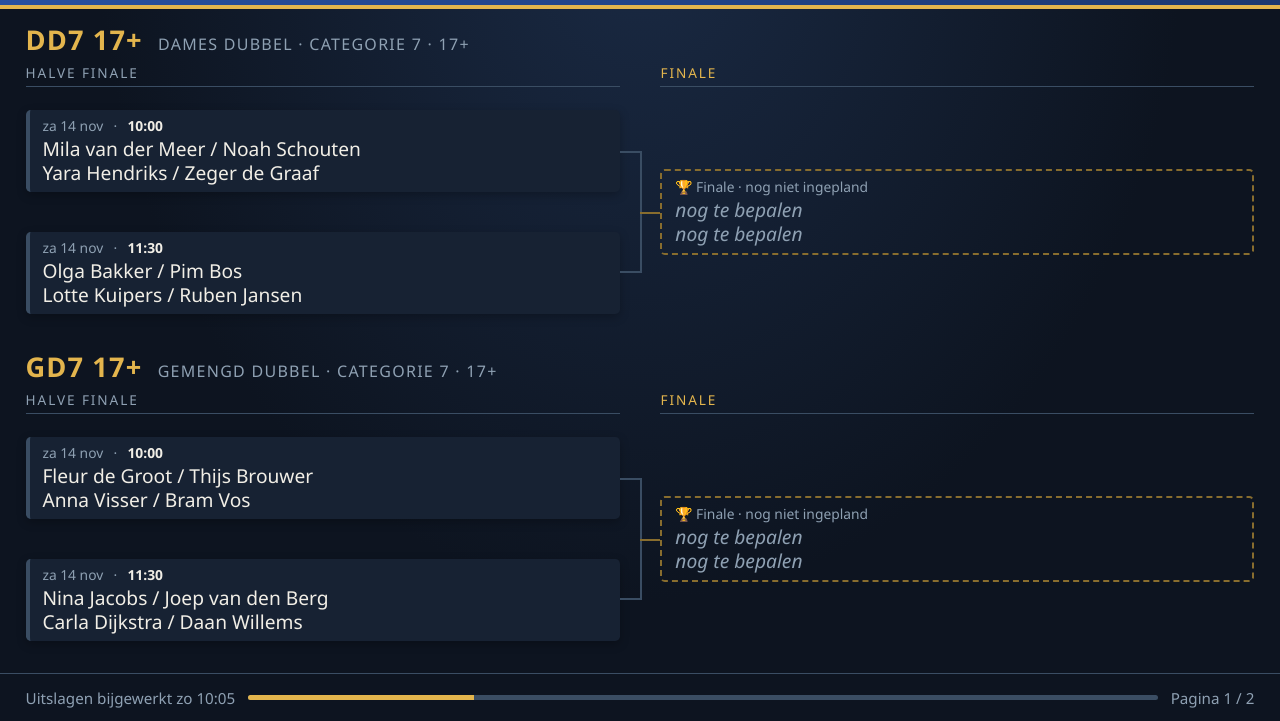
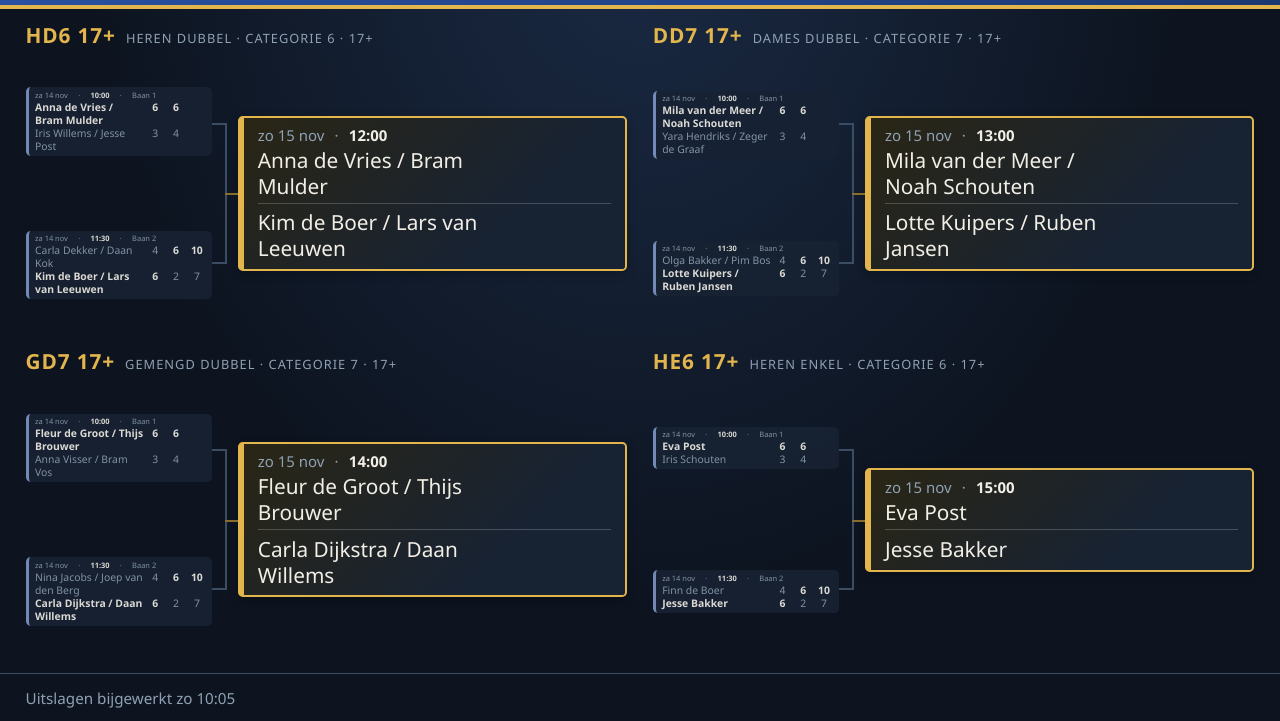
Before and after one commit to Frank2601/toernooi-uitslagen, a plain HTML site: page scherm.html in a window 1280 px wide. Shown: the part 79-800 px from the top of the page. Drawn offline with Linux system fonts and the light colour scheme.

Commit message:
Finaledag-weergave op het tv-scherm: alleen finales groot, halve finales klein ervoor (FINALEDAG_SCHERM: auto/aan/uit)
Co-Authored-By: Claude Opus 5.5 <noreply@anthropic.com>

```diff
--- a/config.js
+++ b/config.js
@@ -20,7 +20,11 @@ window.TOERNOOI = {
   //   "auto" = alleen op de laatste 2 dagen van het toernooi, "aan" = altijd, "uit" = nooit
   FINALE_STIJL: "auto",
 
-  // Laatste dag van het toernooi (dd-mm-jjjj), voor FINALE_STIJL "auto".
+  // Tv-scherm op de finaledag: per onderdeel de halve finales klein met de finale groot erachter.
+  //   "auto" = alleen op de laatste toernooidag, "aan" = altijd, "uit" = nooit (dan de gewone schema's)
+  FINALEDAG_SCHERM: "auto",
+
+  // Laatste dag van het toernooi (dd-mm-jjjj), voor FINALE_STIJL en FINALEDAG_SCHERM "auto".
   // Leeg = de laatste dag die in het programma staat.
   LAATSTE_DAG: "",
 
--- a/scherm.html
+++ b/scherm.html
@@ -135,6 +135,32 @@
   .vol-hint span { background: var(--ball); color: var(--chalk); font-size: 3.4vh; font-weight: 600;
     padding: 2vh 3vw; border-radius: 1vh; border: .3vh solid var(--gold); }
   .vol-hint[hidden] { display: none; }
+
+  /* Finaledag: per onderdeel de halve finales klein met de finale groot erachter, twee kolommen */
+  .finales-pagina { flex: 1; display: flex; flex-direction: column; min-height: 0; }
+  .finales { flex: 1; display: grid; grid-template-columns: 1fr 1fr; gap: 1.6vh 2vw; min-height: 0; }
+  .fvak { display: flex; flex-direction: column; justify-content: center; min-height: 0; }
+  .fkop { display: flex; align-items: baseline; gap: .8vw; margin-bottom: .4vh; white-space: nowrap; overflow: hidden; }
+  .fkop h2 { font-size: 2.6vh; color: var(--gold); letter-spacing: .04em; }
+  .fkop span { font-size: 1.6vh; color: var(--muted); text-transform: uppercase; letter-spacing: .08em; }
+  .fbody { flex: 1; display: grid; grid-template-columns: 1fr; min-height: 0; }
+  .fbody.met-hf { grid-template-columns: 31% 1fr; column-gap: 2vw; }
+  .fvak .teams .naam { white-space: normal; overflow: visible; text-overflow: clip; }
+  .fkol { position: relative; display: flex; align-items: center; min-height: 0; }
+  .fkol .kaart { font-size: 2.6vh; padding: 1vh 1.1vw; }
+  .met-hf .fkol::before { content: ""; position: absolute; right: 100%; top: 50%; width: 1vw; border-top: .25vh solid var(--gold-dark); }
+  /* Dun lijntje tussen de twee teams in de finale */
+  .fkol .teams { column-gap: 0; align-items: center; }
+  .fkol .teams::before { content: ""; grid-row: 1; grid-column: 1 / -1; align-self: stretch;
+    border-bottom: 1px solid rgba(241, 238, 230, .22); pointer-events: none; }
+  .fkol .teams > [style^="grid-row:1"] { padding-bottom: .25em; align-self: stretch; display: flex; align-items: center; }
+  .fkol .teams > [style^="grid-row:2"] { padding-top: .25em; align-self: stretch; display: flex; align-items: center; }
+  .fkol .teams .set { justify-content: center; }
+  .hfkol { position: relative; display: flex; flex-direction: column; justify-content: space-around; gap: .6vh; min-height: 0; }
+  .hfkol::after { content: ""; position: absolute; left: 100%; top: 25%; bottom: 25%; width: 1vw;
+    border: .25vh solid var(--line); border-left: none; }
+  .hfkol .kaart { font-size: 1.3vh; padding: .4vh .5vw; opacity: .9; border-left-width: .4vh; box-shadow: none; }
+  .hfkol .kaart .kmeta { margin-bottom: .1vh; }
 </style>
 </head>
 <body>
@@ -154,8 +180,8 @@
 </footer>
 <div class="vol-hint" id="volHint" hidden><span>Klik om schermvullend te tonen</span></div>
 
-<script src="config.js?v=2"></script>
-<script src="huisstijl.js?v=2"></script>
+<script src="config.js?v=3"></script>
+<script src="huisstijl.js?v=3"></script>
 <script src="data.js?v=1"></script>
 <script>
 /* Finaleweekend: per onderdeel een schema van kwartfinales, halve finales en finale.
@@ -359,6 +385,24 @@ function toonBezig() {
   vak.hidden = false;
 }
 
+// Finaledag-pagina: per onderdeel de halve finales (klein) met daarachter de finale; twee kolommen naast elkaar
+const FINALES_PER_PAGINA = Number(params.get("per")) || 6;
+function finalesHTML(p) {
+  const kaarten = p.finales.map(w => {
+    const hf = (w.halve || []).filter(Boolean);
+    return `<div class="fvak">
+      <div class="fkop"><h2>${esc(w.onderdeel)}</h2><span>${esc(omschrijving(w.onderdeel))}</span></div>
+      <div class="fbody${hf.length ? " met-hf" : ""}">
+        ${hf.length ? `<div class="hfkol">${hf.map(h => kaartHTML(h, false)).join("")}</div>` : ""}
+        <div class="fkol">${kaartHTML(w, true)}</div>
+      </div>
+    </div>`;
+  }).join("");
+  return `<section class="finales-pagina">
+    <div class="finales" style="grid-template-rows:repeat(${p.rijen || Math.ceil(FINALES_PER_PAGINA / 2)}, 1fr)">${kaarten}</div>
+  </section>`;
+}
+
 function toon(nieuwePagina = false) {
   const main = document.getElementById("inhoud");
   const voortgang = document.getElementById("voortgang");
@@ -377,7 +421,7 @@ function toon(nieuwePagina = false) {
   if (!p.poule) bezigNu = [];
   toonBezig();
   bezigNu = bewaar;
-  main.innerHTML = p.poule ? pouleHTML(p) : p.map(schemaHTML).join("");
+  main.innerHTML = p.finales ? finalesHTML(p) : p.poule ? pouleHTML(p) : p.map(schemaHTML).join("");
   document.getElementById("pagina").textContent = paginas.length > 1 ? `Pagina ${pagina + 1} / ${paginas.length}` : "";
   voortgang.hidden = paginas.length < 2;
   if (nieuwePagina && paginas.length > 1) {
@@ -431,6 +475,16 @@ async function laad() {
     // Het bezig-blok hoort bij de poulepagina; op een dag zonder poulewedstrijden is er geen bezig-blok
     paginas = maakPaginas(alle, poule.filter(w => w.status !== "bezig"), poule.length > 0 && bezigNu.length > 0);
     paginas.forEach(p => { if (p.poule) p.dag = dag; });
+    // Finaledag (zie config.js): alleen de finales, met de halve finales klein ervoor
+    const finales = alle.flatMap(s => (s.kolommen.f || []).filter(w => w && !w.open)
+        .map(w => ({ ...w, onderdeel: s.ond, halve: s.kolommen.hf })))
+      .sort((a, b) => datumSleutel(a.datum || "").localeCompare(datumSleutel(b.datum || "")) || tijdSleutel(a.tijd) - tijdSleutel(b.tijd));
+    if (finaledagActief(wedstrijden) && finales.length) {
+      bezigNu = [];
+      paginas = [];
+      for (let i = 0; i < finales.length; i += FINALES_PER_PAGINA)
+        paginas.push({ finales: finales.slice(i, i + FINALES_PER_PAGINA), rijen: Math.ceil(Math.min(finales.length, FINALES_PER_PAGINA) / 2) });
+    }
     fout = false;
     laatsteOk = bijgewerkt;
     status.className = "";
--- a/wedstrijden.csv
+++ b/wedstrijden.csv
@@ -5,36 +5,36 @@ Datum,Onderdeel,Ronde,Tijd,Baan,Speler1,Speler2,Uitslag,Status,Winnaar
 12-11-2026,HD6 17+ - Groep A,Ronde 2,18:30,4,Carla Dekker / Daan Kok,Gijs Vos / Hanna Dijkstra,6-4 7-6,Gespeeld,2
 13-11-2026,HD6 17+ - Groep A,Ronde 3,19:00,1,Anna de Vries / Bram Mulder,Gijs Vos / Hanna Dijkstra,2-6 6-4 10-5,Gespeeld,2
 09-11-2026,HD6 17+ - Groep A,Ronde 3,20:30,2,Carla Dekker / Daan Kok,Eva Hoekstra / Finn Visser,6-3 6-4,Gespeeld,2
-14-11-2026,HD6 17+,Halve finale,10:00,,Anna de Vries / Bram Mulder,Iris Willems / Jesse Post,,Gepland,
-14-11-2026,HD6 17+,Halve finale,11:30,,Carla Dekker / Daan Kok,Kim de Boer / Lars van Leeuwen,,Gepland,
-15-11-2026,HD6 17+,Finale,13:00,,,,,Gepland,
+14-11-2026,HD6 17+,Halve finale,10:00,1,Anna de Vries / Bram Mulder,Iris Willems / Jesse Post,6-3 6-4,Gespeeld,1
+14-11-2026,HD6 17+,Halve finale,11:30,2,Carla Dekker / Daan Kok,Kim de Boer / Lars van Leeuwen,4-6 6-2 10-7,Gespeeld,2
+15-11-2026,HD6 17+,Finale,12:00,,Anna de Vries / Bram Mulder,Kim de Boer / Lars van Leeuwen,,Gepland,
 09-11-2026,DD7 17+ - Groep A,Ronde 1,18:00,3,Mila van der Meer / Noah Schouten,Olga Bakker / Pim Bos,4-6 6-2 10-7,Gespeeld,2
 10-11-2026,DD7 17+ - Groep A,Ronde 1,19:30,4,Roos de Wit / Sem van Dijk,Tess Maas / Ward Meijer,7-5 6-3,Gespeeld,2
 11-11-2026,DD7 17+ - Groep A,Ronde 2,20:00,1,Mila van der Meer / Noah Schouten,Roos de Wit / Sem van Dijk,6-1 3-6 10-8,Gespeeld,2
 12-11-2026,DD7 17+ - Groep A,Ronde 2,18:30,2,Olga Bakker / Pim Bos,Tess Maas / Ward Meijer,6-4 7-6,Gespeeld,2
 13-11-2026,DD7 17+ - Groep A,Ronde 3,19:00,3,Mila van der Meer / Noah Schouten,Tess Maas / Ward Meijer,2-6 6-4 10-5,Gespeeld,2
 09-11-2026,DD7 17+ - Groep A,Ronde 3,20:30,4,Olga Bakker / Pim Bos,Roos de Wit / Sem van Dijk,6-3 6-4,Gespeeld,2
-14-11-2026,DD7 17+,Halve finale,10:00,,Mila van der Meer / Noah Schouten,Yara Hendriks / Zeger de Graaf,,Gepland,
-14-11-2026,DD7 17+,Halve finale,11:30,,Olga Bakker / Pim Bos,Lotte Kuipers / Ruben Jansen,,Gepland,
-15-11-2026,DD7 17+,Finale,13:00,,,,,Gepland,
+14-11-2026,DD7 17+,Halve finale,10:00,1,Mila van der Meer / Noah Schouten,Yara Hendriks / Zeger de Graaf,6-3 6-4,Gespeeld,1
+14-11-2026,DD7 17+,Halve finale,11:30,2,Olga Bakker / Pim Bos,Lotte Kuipers / Ruben Jansen,4-6 6-2 10-7,Gespeeld,2
+15-11-2026,DD7 17+,Finale,13:00,,Mila van der Meer / Noah Schouten,Lotte Kuipers / Ruben Jansen,,Gepland,
 09-11-2026,GD7 17+ - Groep A,Ronde 1,18:00,1,Fleur de Groot / Thijs Brouwer,Nina Jacobs / Joep van den Berg,4-6 6-2 10-7,Gespeeld,2
 10-11-2026,GD7 17+ - Groep A,Ronde 1,19:30,2,Sara Smit / Koen Peters,Lieke Smits / Stijn Verhoeven,7-5 6-3,Gespeeld,2
 11-11-2026,GD7 17+ - Groep A,Ronde 2,20:00,3,Fleur de Groot / Thijs Brouwer,Sara Smit / Koen Peters,6-1 3-6 10-8,Gespeeld,2
 12-11-2026,GD7 17+ - Groep A,Ronde 2,18:30,4,Nina Jacobs / Joep van den Berg,Lieke Smits / Stijn Verhoeven,6-4 7-6,Gespeeld,2
 13-11-2026,GD7 17+ - Groep A,Ronde 3,19:00,1,Fleur de Groot / Thijs Brouwer,Lieke Smits / Stijn Verhoeven,2-6 6-4 10-5,Gespeeld,2
 09-11-2026,GD7 17+ - Groep A,Ronde 3,20:30,2,Nina Jacobs / Joep van den Berg,Sara Smit / Koen Peters,6-3 6-4,Gespeeld,2
-14-11-2026,GD7 17+,Halve finale,10:00,,Fleur de Groot / Thijs Brouwer,Anna Visser / Bram Vos,,Gepland,
-14-11-2026,GD7 17+,Halve finale,11:30,,Nina Jacobs / Joep van den Berg,Carla Dijkstra / Daan Willems,,Gepland,
-15-11-2026,GD7 17+,Finale,13:00,,,,,Gepland,
+14-11-2026,GD7 17+,Halve finale,10:00,1,Fleur de Groot / Thijs Brouwer,Anna Visser / Bram Vos,6-3 6-4,Gespeeld,1
+14-11-2026,GD7 17+,Halve finale,11:30,2,Nina Jacobs / Joep van den Berg,Carla Dijkstra / Daan Willems,4-6 6-2 10-7,Gespeeld,2
+15-11-2026,GD7 17+,Finale,14:00,,Fleur de Groot / Thijs Brouwer,Carla Dijkstra / Daan Willems,,Gepland,
 09-11-2026,HE6 17+ - Groep A,Ronde 1,18:00,3,Eva Post,Finn de Boer,4-6 6-2 10-7,Gespeeld,2
 10-11-2026,HE6 17+ - Groep A,Ronde 1,19:30,4,Gijs van Leeuwen,Hanna van der Meer,7-5 6-3,Gespeeld,2
 11-11-2026,HE6 17+ - Groep A,Ronde 2,20:00,1,Eva Post,Gijs van Leeuwen,6-1 3-6 10-8,Gespeeld,2
 12-11-2026,HE6 17+ - Groep A,Ronde 2,18:30,2,Finn de Boer,Hanna van der Meer,6-4 7-6,Gespeeld,2
 13-11-2026,HE6 17+ - Groep A,Ronde 3,19:00,3,Eva Post,Hanna van der Meer,2-6 6-4 10-5,Gespeeld,2
 09-11-2026,HE6 17+ - Groep A,Ronde 3,20:30,4,Finn de Boer,Gijs van Leeuwen,6-3 6-4,Gespeeld,2
-14-11-2026,HE6 17+,Halve finale,10:00,,Eva Post,Iris Schouten,,Gepland,
-14-11-2026,HE6 17+,Halve finale,11:30,,Finn de Boer,Jesse Bakker,,Gepland,
-15-11-2026,HE6 17+,Finale,13:00,,,,,Gepland,
+14-11-2026,HE6 17+,Halve finale,10:00,1,Eva Post,Iris Schouten,6-3 6-4,Gespeeld,1
+14-11-2026,HE6 17+,Halve finale,11:30,2,Finn de Boer,Jesse Bakker,4-6 6-2 10-7,Gespeeld,2
+15-11-2026,HE6 17+,Finale,15:00,,Eva Post,Jesse Bakker,,Gepland,
 14-11-2026,GD8 17+ - Groep B,Ronde 3,9:00,1,Kim Bos / Lars de Wit,Mila van Dijk / Noah Maas,,Gepland,
 14-11-2026,GD8 17+ - Groep B,Ronde 3,10:00,2,Olga Meijer / Pim Hendriks,Roos de Graaf / Sem Kuipers,,Gepland,
 14-11-2026,GD8 17+ - Groep B,Ronde 3,11:00,3,Tess Jansen / Ward de Groot,Yara Brouwer / Zeger Jacobs,,Gepland,
```
Also changed, not shown: huisstijl.js (+16 -0 lines), index.html (+2 -2 lines), scherm-dag.html (+2 -2 lines), README.md.
